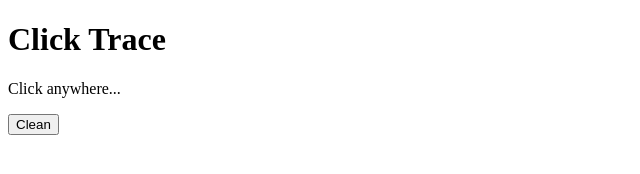
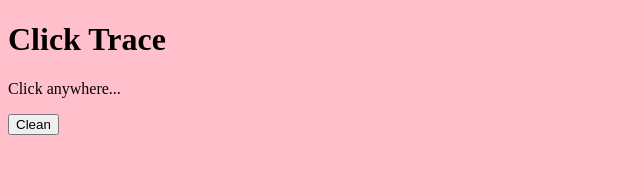
Before and after one commit to Carialfa94/Module09, a plain HTML site: page index.html in a window 1280 px wide. Shown: the whole page, without its empty margins (0-640 px from the left). Drawn offline with Linux system fonts and the light colour scheme; a web font is replaced by a local one.

Commit message:
Update index.html

```diff
--- a/index.html
+++ b/index.html
@@ -8,7 +8,7 @@
     <meta name="author" content="Josh Gibson">
     <meta name="robots" content="noindex">
     <title>Module 09</title>
-    <link rel="stylesheet" href="style.css"type="text/css">
+    <link rel="stylesheet" href="index.css"type="text/css">
     <link rel="stylesheet" media="screen" href="https://fontlibrary.org/face/fantasque-sans-mono" type="text/css"/>
   </head>
 
```
